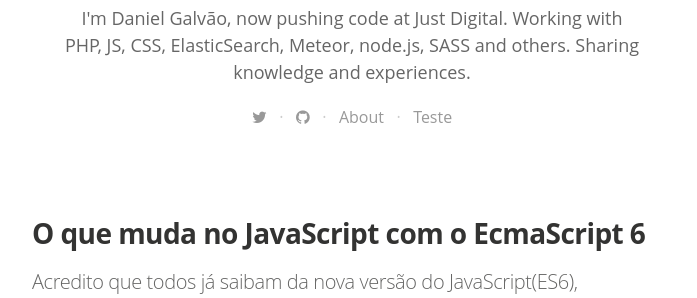
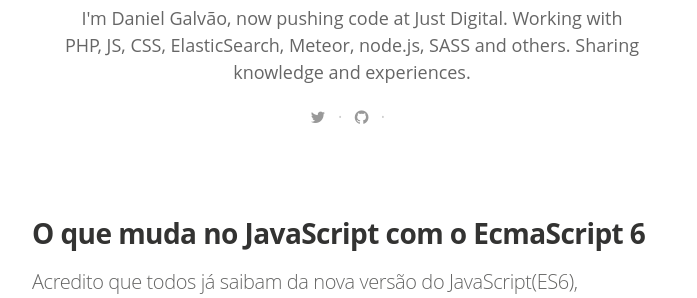
Before and after one commit to danielGalvao/danielGalvao.github.io, a Jekyll site: the page built from index.html, in a window 1280 px wide. Shown: the part 587-885 px from the top of the page, without its empty margins (288-985 px from the left). Built offline with Jekyll 4.4.1, drawn with Linux system fonts in a browser that asks for light colours; nearby versions of some CDN libraries; some web fonts are replaced; the list of posts is cut into pages by our own code.

Commit message:
Removing menu

```diff
--- a/index.html
+++ b/index.html
@@ -23,9 +23,9 @@
             &nbsp;&nbsp;·&nbsp;&nbsp;
         {% endif %}
       {% endfor %}
-      <a href="/about/">About</a>
+      <!-- <a href="/about/">About</a>
       &nbsp;&nbsp;·&nbsp;&nbsp;
-      <a href="/teste/">Teste</a>
+      <a href="/teste/">Teste</a> -->
     </div>
 </header>
 
```
